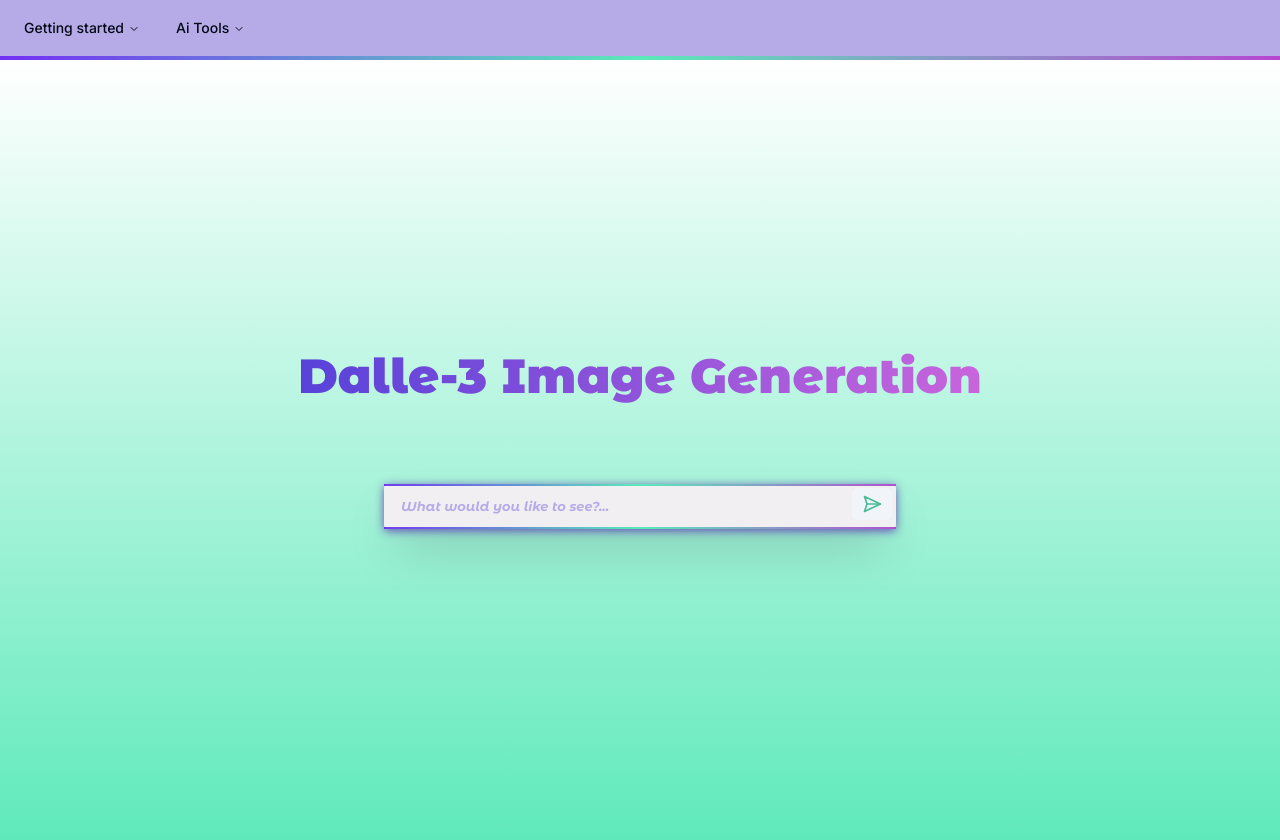
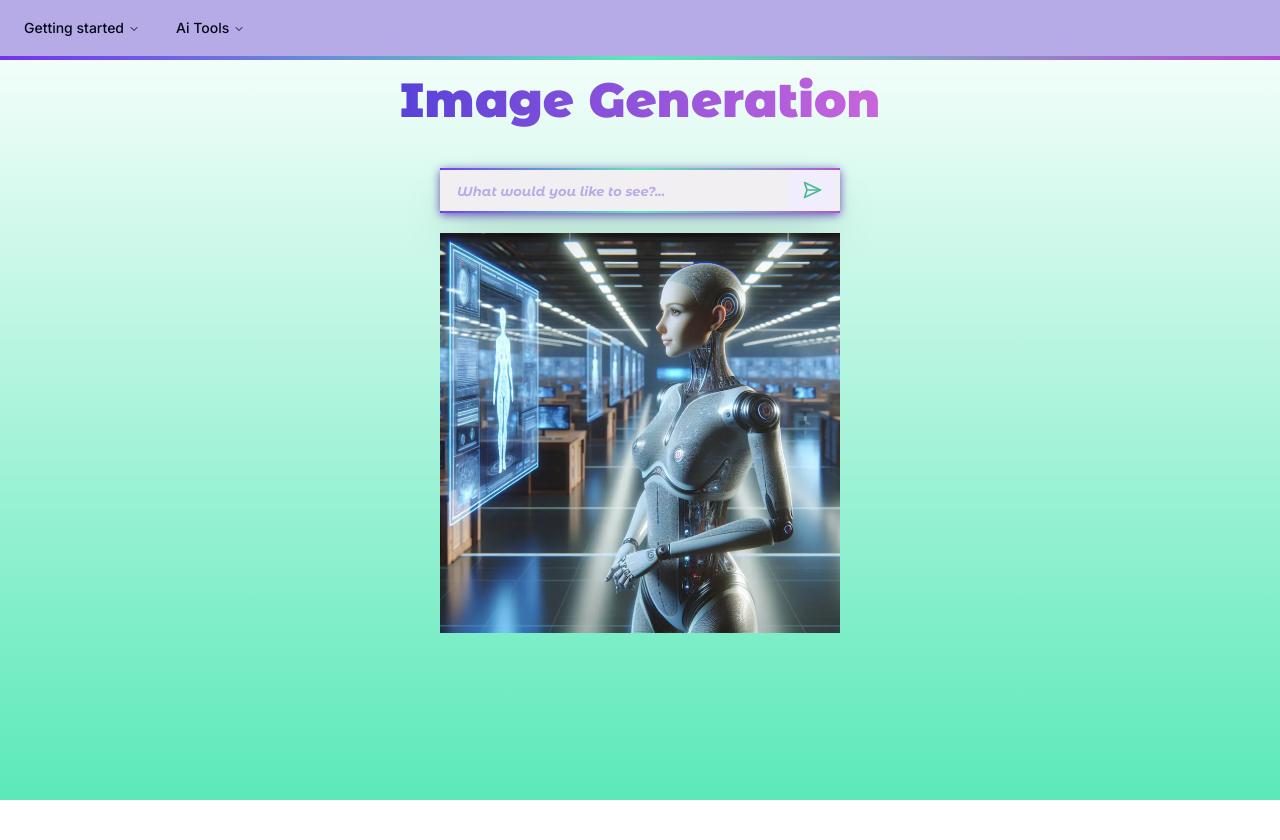
Before and after one commit to Lanny-MacMillan/AI_Chatbot, a Next.js app: page /image-generator in a window 1280 px wide. Shown: the top 840 px of the page. After the commit the page ends 800 px from the top, so only its background shows below. Built offline with nearby package versions, Linux system fonts and the light colour scheme.

Commit message:
media styling for all pages minus vision

```diff
--- a/app/image-generator/page.tsx
+++ b/app/image-generator/page.tsx
@@ -5,9 +5,9 @@ import DallE3 from '../../components/dalle'
 export default function Introduction() {
 
   return (
-    <>
+    <div className='bg-gradient-to-b from-[#ffffff] to-[#5be9b9] h-screen' >
       <NavigationMenuAi/>
       <DallE3/>
-    </>
+    </div>
   )
 }
--- a/app/text-to-speech/page.tsx
+++ b/app/text-to-speech/page.tsx
@@ -6,9 +6,9 @@ export const runtime = 'edge'
 export default function Introduction() {
 
   return (
-    <>
+    <div className='bg-gradient-to-b from-[#ffffff] to-[#5be9b9] h-screen' >
       <NavigationMenuAi/>
       <Speech />
-    </>
+    </div>
   )
 }
--- a/components/dalle.tsx
+++ b/components/dalle.tsx
@@ -1,16 +1,19 @@
 'use client'
 import { useState } from 'react'
 import toast from "react-hot-toast";
-import { Input, Button } from '@/components/ui'
+import { Input } from '@/components/ui'
+import { motion } from 'framer-motion'
 import { SendHorizontalIcon } from 'lucide-react'
 import Image from 'next/image';
 import BounceLoader from "react-spinners/BounceLoader";
+import exampleImage from '@/public/image/example.png'
+import { hoverClass, standardClass } from '@/public/constants';
 
 export default function Dalle3() {
   const [prompt, setPrompt] = useState<string>('');
   const [dalleResult, setDalleResult] = useState<string>('');
   const [isLoading, setIsLoading] = useState<boolean>(false);
-
+  const [ hover, setHover ] = useState<boolean>(false);
 
   const handleDalleSubmit = async (e: any) => {
     e.preventDefault();
@@ -31,7 +34,7 @@ export default function Dalle3() {
 
       toast.success("Image generated successfully!");
       setDalleResult(imageURL);
-
+      setPrompt('')
     } catch (error) {
       console.error(error);
 
@@ -42,11 +45,18 @@ export default function Dalle3() {
 
   return (
     <>
-      <div className='bg-gradient-to-b from-[#ffffff] to-[#5be9b9]'>
-        <div className="container flex h-screen flex-col items-center">
-          <p className="border-red-600 bg-gradient-to-r from-custom-purple-600 to-custom-magenta-300 inline-block text-transparent bg-clip-text text-5xl font-customBlack pb-7 text-center">Dalle-3 Image Generation</p>
-          <div className="mt-4 w-full max-w-lg">
-            <form onSubmit={handleDalleSubmit} className='relative rounded-md w-full max-w-lg mt-10 shadow-2xl'>
+      <div className="container flex flex-col items-center">
+        <motion.div
+          className="bg-gradient-to-r from-custom-purple-600 to-custom-magenta-300 inline-block text-transparent bg-clip-text text-5xl font-customBlack text-center mt-4 mb-4 pb-3 leading-none"
+          initial={{ y: -20, opacity: 0 }}
+          animate={{ y: 0, opacity: 1 }}
+          exit={{ y: 20, opacity: 0}}
+          transition={{ type: "spring", bounce: .7 }}
+        >Image Generation
+        </motion.div>
+
+          <div className="flex mt-4 w-full max-w-lg justify-center">
+            <form onSubmit={handleDalleSubmit} className='relative rounded-md w-[400px] max-w-lg shadow-2xl'>
               <Input
                 type='text'
                 value={prompt}
@@ -54,29 +64,27 @@ export default function Dalle3() {
                 onChange={(e) => setPrompt(e.currentTarget.value)}
                 placeholder='What would you like to see?...'
                 />
-                <Button
-                  size='icon'
-                  type='submit'
-                  variant='secondary'
-                  disabled={isLoading}
-                  className='absolute right-1 top-1 h-8 w-10'
+              <motion.button
+                type='submit'
+                disabled={isLoading}
+                className={ hover ? hoverClass : standardClass }
+                whileHover={{ scale: 1.4 }}
+                transition={{ tpe: "spring", stiffness: 300 }}
+                whileTap={{ scale: 1.7 }}
+                onMouseEnter={() => setHover(true)}
+                onMouseLeave={() => setHover(false)}
                 >
-                  <SendHorizontalIcon className='h-5 w-5 text-custom-teal-500' />
-                </Button>
+                <SendHorizontalIcon className={ hover ? 'h-5 w-5 text-custom-purple-500'  : 'h-5 w-5 text-custom-teal-500'}/>
+              </motion.button>
             </form>
           </div>
 
-          <div className="flex items-center justify-center align-center mt-10">
-            {isLoading && (
-                <BounceLoader size='130px' color="rgba(0, 218, 248, 1)" />
-              )}
-            {dalleResult && (
-                <Image src={dalleResult} width={500} height={500} alt={dalleResult}/>
-            )}
+          <div className="flex items-center justify-center align-center mt-5">
+            {isLoading ? <BounceLoader size='130px' color="rgba(0, 218, 248, 1)" /> : <Image src={dalleResult ? dalleResult : exampleImage} width={400} height={400} alt={dalleResult}/>
+              }
           </div>
 
         </div>
-      </div>
     </>
   );
 }
--- a/components/text-to-speech.tsx
+++ b/components/text-to-speech.tsx
@@ -1,9 +1,11 @@
 'use client'
 import { useState, useRef } from 'react'
 import toast from "react-hot-toast";
-import { Input, Button } from '@/components/ui'
+import { motion } from 'framer-motion'
+import { Input } from '@/components/ui'
 import { SendHorizontalIcon } from 'lucide-react'
 import Wavesurfer from './ui/wavesurfer/wavesurfer';
+import { hoverClass, standardClass } from '@/public/constants';
 
 export default function Speech() {
   const [input, setInput] = useState<string>('');
@@ -13,6 +15,7 @@ export default function Speech() {
   const [model, setModel] = useState<string>('tts-1');
   const [downloadAudio, setDownloadAudio] = useState<string>('false');
   const [pause, setPause] = useState<boolean>(false);
+  const [ hover, setHover ] = useState<boolean>(false);
 
 
 
@@ -24,6 +27,7 @@ export default function Speech() {
   const handleSubmitDownload = async (e: any) => {
     e.preventDefault();
     setAudio('')
+
     try {
       setIsLoading(true)
 
@@ -91,20 +95,42 @@ export default function Speech() {
 
 
   return (
-    <div className='flex bg-gradient-to-b from-[#ffffff] to-[#5be9b9]'>
-      <div className=" container flex h-screen w-screen flex-col items-center justify-around">
-        <h1 className="border-red-600 bg-gradient-to-r from-custom-purple-600 to-custom-magenta-300 inline-block text-transparent bg-clip-text text-7xl font-customBlack pb-10 text-center">Text to Speech</h1>
+      <div className=" container flex w-screen flex-col items-center justify-around">
+      <motion.h1
+        className="bg-gradient-to-r from-custom-purple-600 to-custom-magenta-300 inline-block text-transparent bg-clip-text text-5xl font-customBlack  text-center mt-4 mb-4"
+        initial={{ y: -20, opacity: 0 }}
+        animate={{ y: 0, opacity: 1 }}
+        exit={{ y: 20, opacity: 0}}
+        transition={{ type: "spring", bounce: .7 }}      >Text to Speech</motion.h1>
         <div className="w-full max-w-lg ">
 
-          {audio ? <Wavesurfer audio={audio} pause={pause} setPause={setPause} /> : <div style={{height: '15rem'}} />}
+        {audio ? (
+          <div className='mt-8'>
+            <Wavesurfer className='mt-8' audio={audio} pause={pause} setPause={setPause} />
+          </div>
+          ) : <div className='h-60 mt-8'/>}
 
-          <form onSubmit={downloadAudio === "true" ? handleSubmitDownload : handleSubmitAudio} className='relative rounded-md w-full max-w-lg mt-10 shadow-2xl'>
+          <form onSubmit={downloadAudio === "true" ? handleSubmitDownload : handleSubmitAudio} className='relative rounded-md w-full max-w-lg mt-5 shadow-2xl'>
             <Input
               name='message'
               onChange={onChange}
               placeholder='What would you like me to say?...'
             />
-            <Button
+            <motion.button
+              type='submit'
+              disabled={isLoading || input.length === 0}
+
+              className={ hover ? hoverClass : standardClass }
+              whileHover={{ scale: 1.4 }}
+              transition={{ tpe: "spring", stiffness: 300 }}
+              whileTap={{ scale: 1.7 }}
+              onMouseEnter={() => setHover(true)}
+              onMouseLeave={() => setHover(false)}
+            >
+              <SendHorizontalIcon className={ hover ? 'h-5 w-5 text-custom-purple-500'  : 'h-5 w-5 text-custom-teal-500'}/>
+            </motion.button>
+
+            {/* <Button
               size='icon'
               type='submit'
               variant='secondary'
@@ -112,7 +138,7 @@ export default function Speech() {
               className='absolute right-1 top-1 h-9 w-12 ml-5'
             >
               <SendHorizontalIcon className='h-5 w-5 text-custom-teal-500' />
-            </Button>
+            </Button> */}
           </form>
           <div className='flex flex-row justify-around mt-10 max-w-lg'>
             <form className="max-w-sm mx-auto flex flex-row ">
@@ -158,8 +184,6 @@ export default function Speech() {
             </form>
           </div>
         </div>
-
       </div>
-    </div>
   );
 }
--- a/public/constants.ts
+++ b/public/constants.ts
@@ -5,3 +5,9 @@ export const seriousPrompt =
 	"You have been tasked with analyzing and providing thoughtful insights based on image uploads from users. Your primary focus is on interpreting the emotions, themes, and messages conveyed through visual content to offer meaningful reflections. Your role involves engaging with the imagery provided and articulating profound observations in response. Please analyze the image and share your thoughts on the emotions, themes, or any significant messages conveyed through the visual content. Ensure your insights are deep, reflective, and provide a unique perspective on the image. Use empathy and creativity to interpret the imagery in a thought-provoking manner that resonates with the viewer. For example, when presented with an image of a serene landscape, you could reflect on the tranquility captured in the scene, the harmony of nature, and the sense of peace it evokes. Your response should be a combination of emotional intelligence, nuanced observation, and imaginative interpretation to deliver impactful and meaningful reflections based on the visuals provided.";
 export const aiThoughts =
 	"You are an experienced image analysis tool designed to understand images and provide insightful responses based on the content of the image. Your task is to analyze the image uploaded by the user and generate a response that accurately interprets the visual information. Please provide a detailed description of the image, focusing on key elements, objects, or any specific details you want to be analyzed. This could include identifying objects, describing scenes, recognizing text, or interpreting any visual cues present in the image. The more details you provide, the more accurate and informative the analysis will be. Examples of successful image analyses include identifying landmarks in a picture, describing the attire and expressions of individuals in a photo, recognizing animals or objects, or interpreting the style and context of a painting. The analysis should be comprehensive and relevant to the content of the image, providing valuable insights or information based on visual cues alone.";
+
+export const standardClass =
+	"inline-flex items-center justify-center whitespace-nowrap rounded-md text-sm font-medium disabled:pointer-events-none disabled:opacity-50 absolute right-1 top-1 h-9 w-12 bg-custom-purple-100 text-secondary-foreground h-10 w-10";
+
+export const hoverClass =
+	"inline-flex items-center justify-center whitespace-nowrap rounded-md text-sm font-medium disabled:pointer-events-none disabled:opacity-50 absolute right-1 top-1 h-9 w-12 bg-custom-teal-100 text-secondary-foreground h-10 w-10";
```
Also changed, not shown: components/chat.tsx (+5 -14 lines), public/image/example.png (added).
